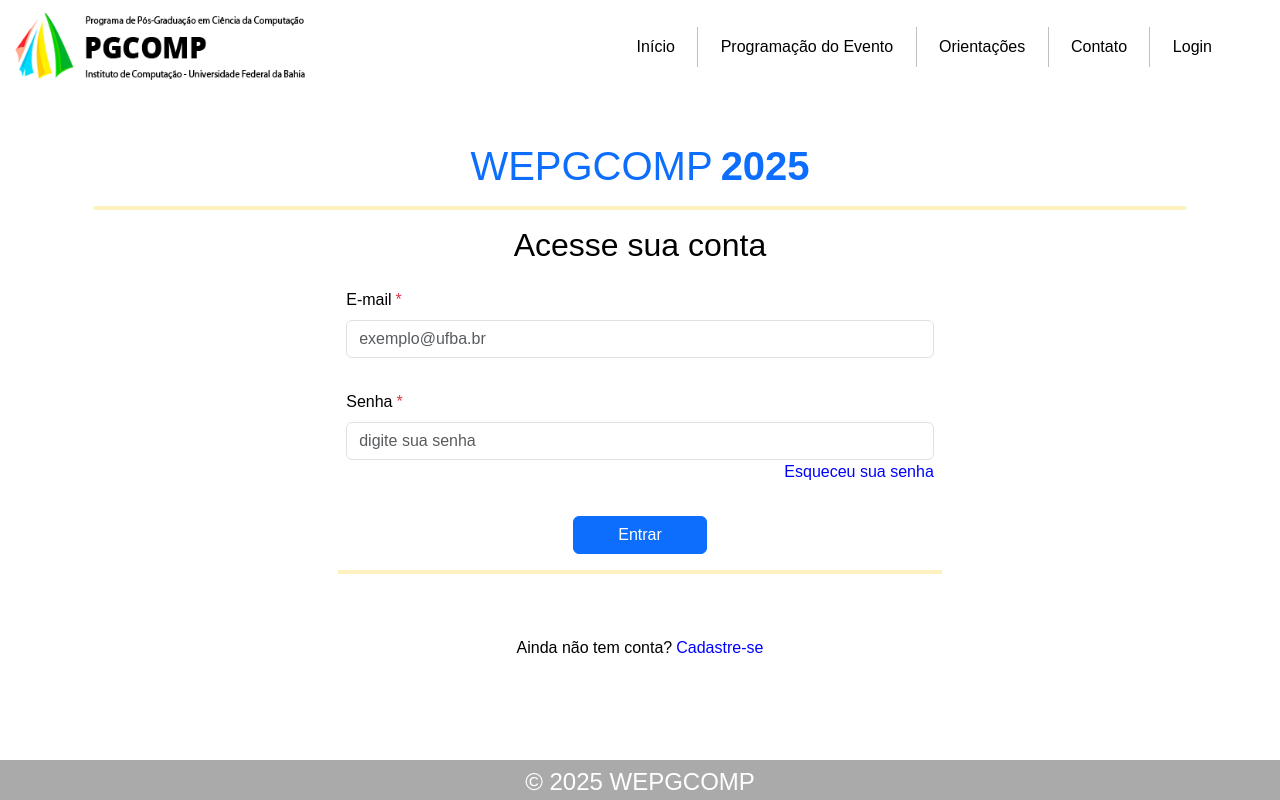
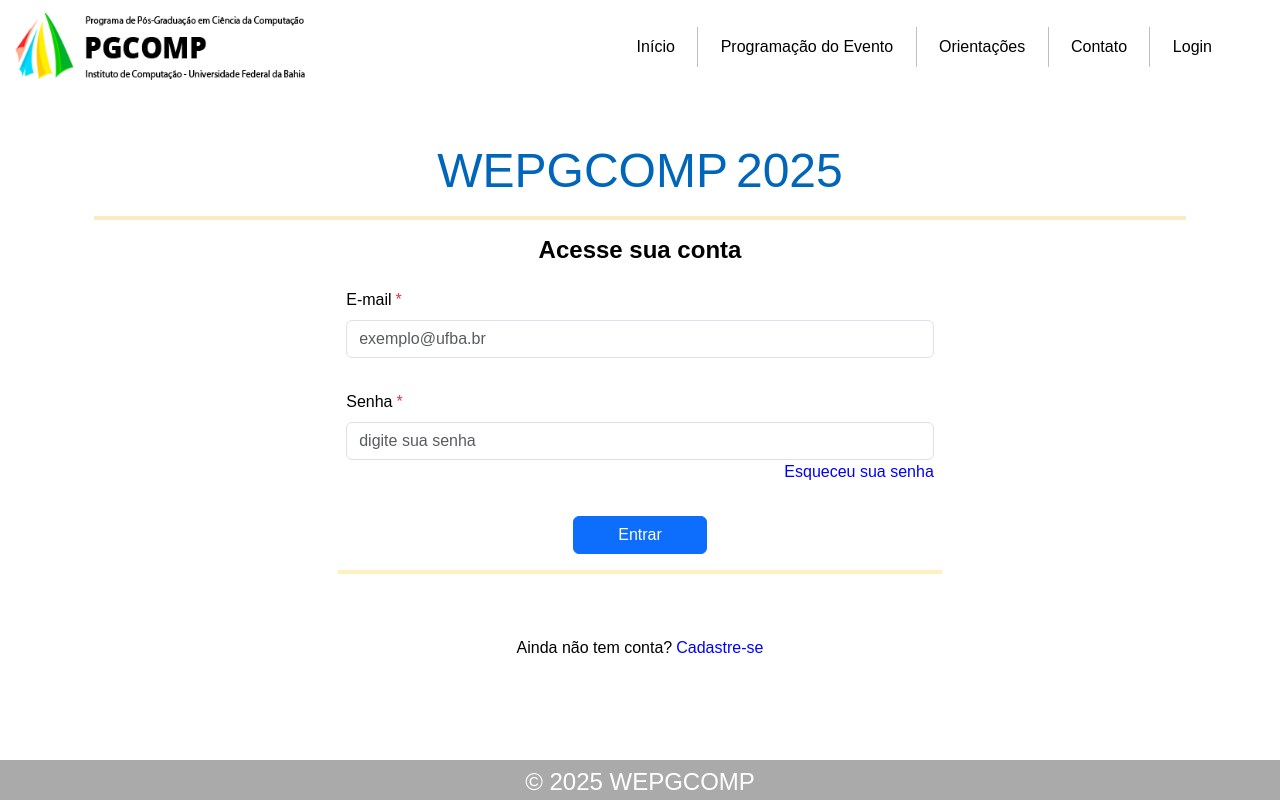
Before and after one commit to portalwepgcomp/portal-wepgcomp-frontend, a Next.js app: page /Login in a window 1280 px wide. Built offline with nearby package versions, Linux system fonts and the light colour scheme.

Commit message:
style: Improvend style into Login page

```diff
--- a/src/app/Login/page.tsx
+++ b/src/app/Login/page.tsx
@@ -7,12 +7,12 @@
   return (
     <div className="container d-flex flex-column flex-grow-1 text-black">
       <div className="container">
-        <h1 className="d-flex justify-content-center mt-5 fw-normal text-primary">
+        <h1 className="d-flex justify-content-center mt-5 fw-normal">
           WEPGCOMP
-          <span className="fw-bold text-primary ms-2">2025</span>
+          <span className="ms-2">2025</span>
         </h1>
-        <hr className="border border-warning border-2"></hr>
-        <h2 className="d-flex justify-content-center mb-4">Acesse sua conta</h2>
+        <hr />
+        <h2 className="d-flex justify-content-center mb-4 fw-semibold">Acesse sua conta</h2>
       </div>
 
       <div className="container d-flex justify-content-center mb-5">
--- a/src/app/Login/style.scss
+++ b/src/app/Login/style.scss
@@ -1,3 +1,18 @@
+h1 {
+    font-size: 3rem;
+    color: #0066BA;
+}
+
+h2 {
+    font-size: 1.5rem;
+}
+
+hr {
+    border-width: 0.125rem;
+    border-color: #FFA90F;
+    border-style: solid;
+}
+
 a {
     color: blue;
 }
```
